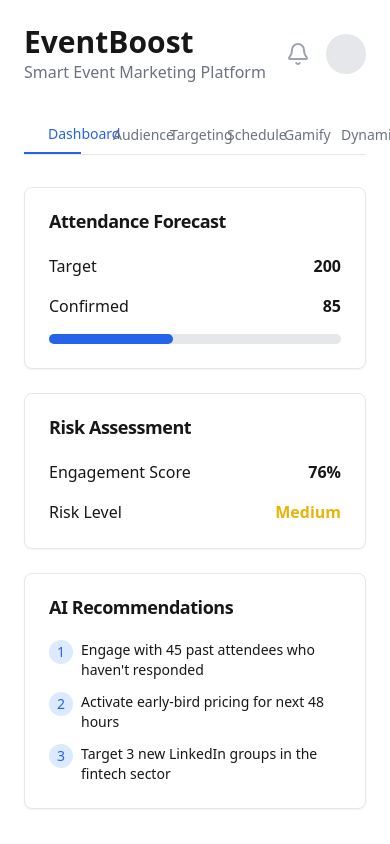
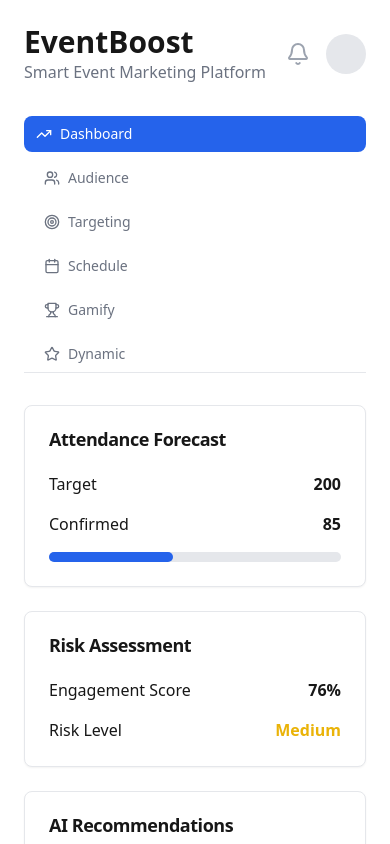
Before and after one commit to MHEBE3ET/event-boost, a Next.js app: page / in a window 390 px wide. Shown: the top 844 px of the page. Built offline with nearby package versions, Linux system fonts and the light colour scheme.

Commit message:
fixed tabs for mobile

```diff
--- a/src/components/EventBoostApp.tsx
+++ b/src/components/EventBoostApp.tsx
@@ -279,30 +279,30 @@
       </header>
 
       <Tabs value={activeTab} onValueChange={setActiveTab} className="w-full">
-        <TabsList className="grid w-full grid-cols-6 mb-8">
-          <TabsTrigger value="dashboard" className="flex items-center gap-2">
+        <TabsList className="flex flex-wrap gap-2 overflow-x-auto md:grid md:grid-cols-6 mb-8">
+          <TabsTrigger value="dashboard" className="flex items-center gap-2 w-full sm:w-auto">
             <TrendingUp className="w-4 h-4" />
-            Dashboard
+            <span className="whitespace-nowrap">Dashboard</span>
           </TabsTrigger>
-          <TabsTrigger value="audience" className="flex items-center gap-2">
+          <TabsTrigger value="audience" className="flex items-center gap-2 w-full sm:w-auto">
             <Users className="w-4 h-4" />
-            Audience
+            <span className="whitespace-nowrap">Audience</span>
           </TabsTrigger>
-          <TabsTrigger value="targeting" className="flex items-center gap-2">
+          <TabsTrigger value="targeting" className="flex items-center gap-2 w-full sm:w-auto">
             <Target className="w-4 h-4" />
-            Targeting
+            <span className="whitespace-nowrap">Targeting</span>
           </TabsTrigger>
-          <TabsTrigger value="schedule" className="flex items-center gap-2">
+          <TabsTrigger value="schedule" className="flex items-center gap-2 w-full sm:w-auto">
             <Calendar className="w-4 h-4" />
-            Schedule
+            <span className="whitespace-nowrap">Schedule</span>
           </TabsTrigger>
-          <TabsTrigger value="gamification" className="flex items-center gap-2">
+          <TabsTrigger value="gamification" className="flex items-center gap-2 w-full sm:w-auto">
             <Trophy className="w-4 h-4" />
-            Gamify
+            <span className="whitespace-nowrap">Gamify</span>
           </TabsTrigger>
-          <TabsTrigger value="dynamic" className="flex items-center gap-2">
+          <TabsTrigger value="dynamic" className="flex items-center gap-2 w-full sm:w-auto">
             <Star className="w-4 h-4" />
-            Dynamic
+            <span className="whitespace-nowrap">Dynamic</span>
           </TabsTrigger>
         </TabsList>
 
--- a/src/components/core.tsx
+++ b/src/components/core.tsx
@@ -105,10 +105,10 @@
 
   return (
     <button
-      className={`px-4 py-2 text-sm font-medium rounded-t-lg
+      className={`px-3 py-2 text-sm font-medium rounded-lg transition-colors
         ${isActive
-          ? 'bg-white dark:bg-gray-800 border-b-2 border-blue-600 text-blue-600 dark:text-blue-400'
-          : 'text-gray-500 dark:text-gray-400 hover:text-gray-700 dark:hover:text-gray-300'}
+          ? 'bg-blue-600 text-white'
+          : 'text-gray-500 dark:text-gray-400 hover:bg-gray-100 dark:hover:bg-gray-800'}
         ${className}`}
       onClick={() => handleTabChange(value)}
     >
```
